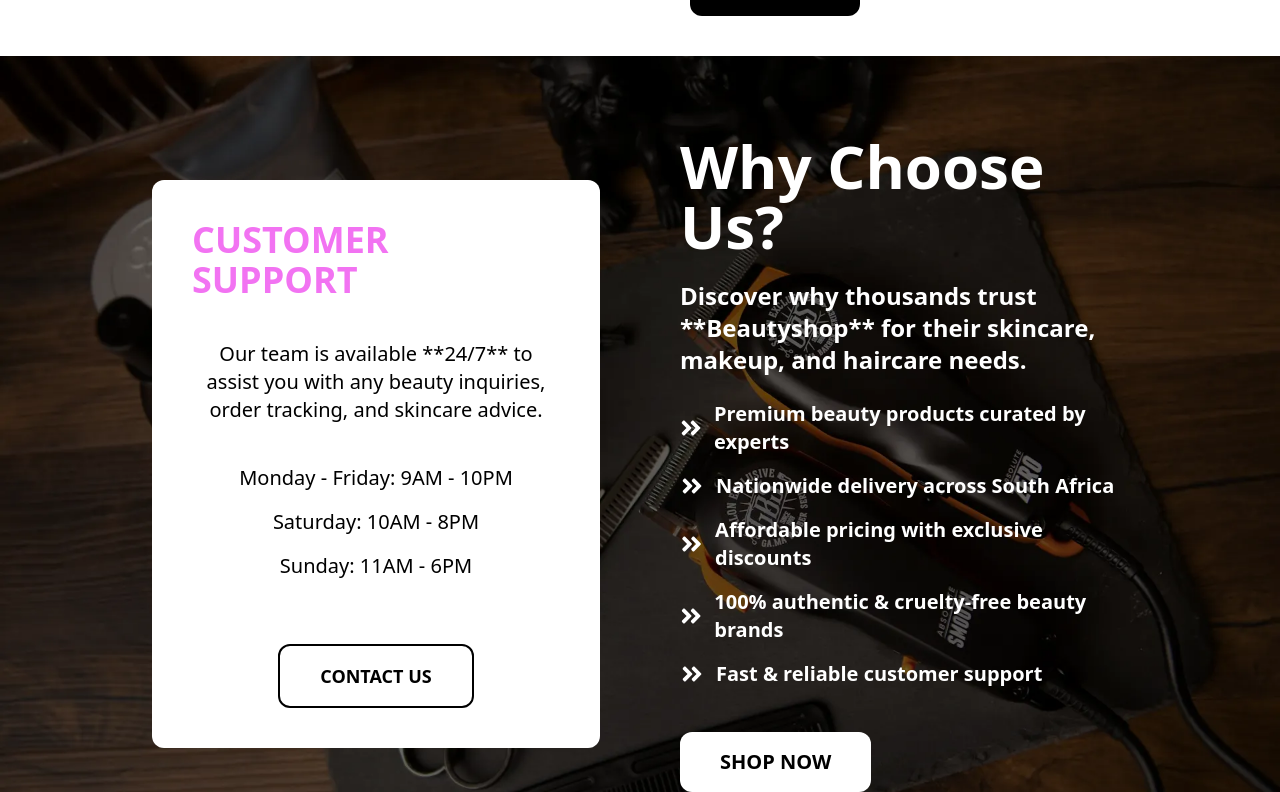
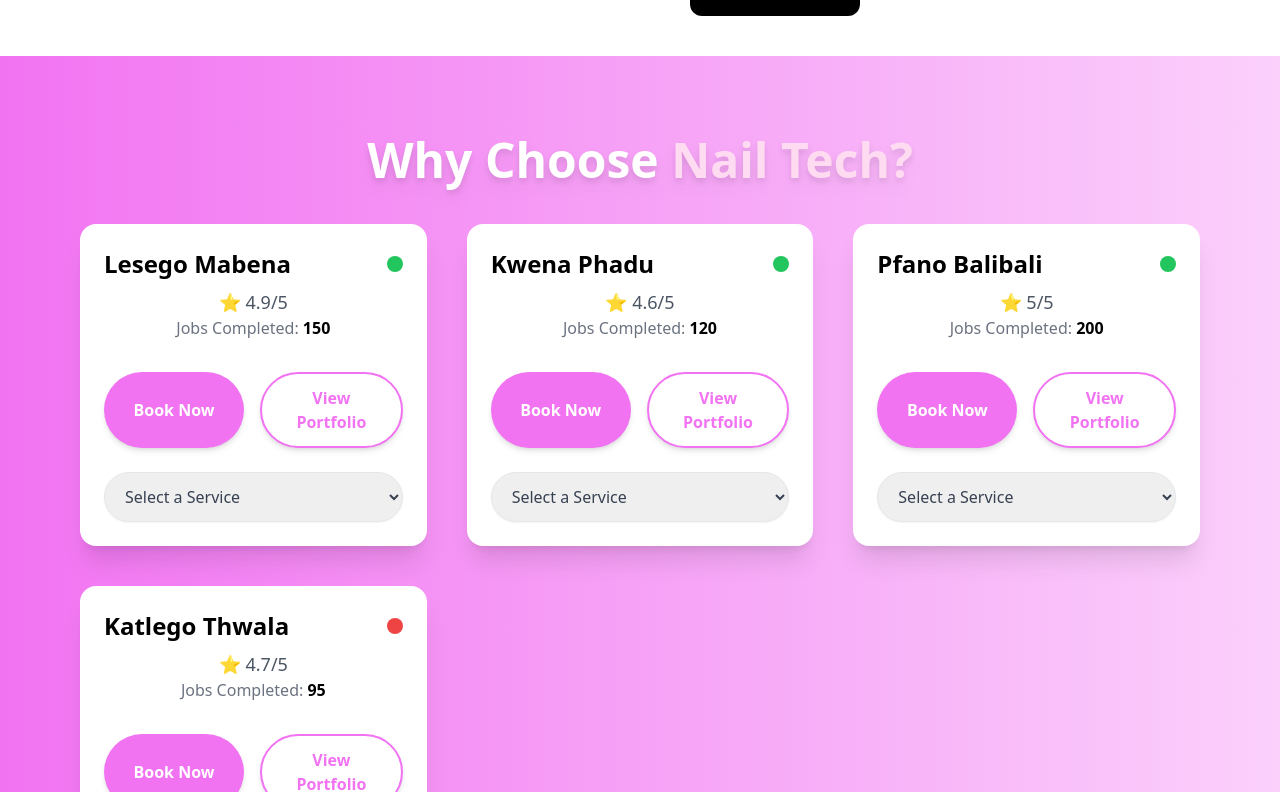
Before and after one commit to BertoSalva/BeautyShop, a React (Vite) app: page / in a window 1280 px wide. Shown: the part 1148-1940 px from the top of the page. Built offline with nearby package versions, Linux system fonts and the light colour scheme.

Commit message:
Nail-Tech

```diff
--- a/src/Sections/WhyChoose.jsx
+++ b/src/Sections/WhyChoose.jsx
@@ -1,11 +1,15 @@
-import React, { useEffect } from 'react'
-import whyimg from '../assets/images/why3.webp'
-import { FaAngleDoubleRight } from "react-icons/fa";
+import React, { useEffect } from 'react';
 import AOS from 'aos';
 import 'aos/dist/aos.css';
 
+const nailTechs = [
+  { name: 'Lesego Mabena', rating: 4.9, jobsDone: 150, isOnline: true },
+  { name: 'Kwena Phadu', rating: 4.6, jobsDone: 120, isOnline: true },
+  { name: 'Pfano Balibali', rating: 5.0, jobsDone: 200, isOnline: true },
+  { name: 'Katlego Thwala', rating: 4.7, jobsDone: 95, isOnline: false },
+];
+
 const WhyChoose = () => {
-
   useEffect(() => {
     AOS.init({
       offset: 200,
@@ -13,64 +17,61 @@ const WhyChoose = () => {
       easing: 'ease-in-sine',
       delay: 100,
     });
-  }, [])
+  }, []);
 
   return (
-    <section id='about' className='w-full md:px-20 px-10 md:py-20 py-10 flex flex-col md:flex-row justify-center items-center gap-20 bg-cover bg-center' style={{ backgroundImage: `url(${whyimg})` }}>
+    <section
+      id='about'
+      className='w-full md:px-20 px-10 md:py-20 py-10 flex flex-col items-center gap-10'
+      style={{ background: 'linear-gradient(to right,  #f273f2, #fbd0fb)' }}
+    >
 
-      {/* Customer Support Section */}
-      <div data-aos="zoom-in" className='flex flex-col justify-center items-center gap-10 bg-white p-10 rounded-xl md:w-[40%] w-full'>
-        <h1 className='text-[#f273f2] text-4xl font-bold'>CUSTOMER SUPPORT</h1>
-        <p className='text-xl text-black font-medium text-center'>
-          Our team is available **24/7** to assist you with any beauty inquiries, order tracking, and skincare advice.
-        </p>
-        <div className='flex flex-col justify-center items-center gap-4'>
-          <p className='text-xl text-black font-lg'>Monday - Friday: 9AM - 10PM</p>
-          <p className='text-xl text-black font-lg'>Saturday: 10AM - 8PM</p>
-          <p className='text-xl text-black font-lg'>Sunday: 11AM - 6PM</p>
-        </div>
+      {/* Section Title */}
+      <h1 data-aos="zoom-in" className='text-5xl font-bold text-center text-white drop-shadow-lg'>
+        Why Choose <span className="text-[#ffdbf2]">Nail Tech?</span>
+      </h1>
 
-        <button className='px-10 py-4 rounded-xl border-2 border-black text-black font-semibold text-lg hover:bg-[#f273f2] hover:text-white mt-6'>
-          CONTACT US
-        </button>
+      {/* Nail Tech Profiles */}
+      <div className='grid md:grid-cols-3 grid-cols-1 gap-10 w-full max-w-6xl'>
+        {nailTechs.map((tech, index) => (
+          <div
+            key={index}
+            className='bg-white shadow-xl rounded-2xl p-6 flex flex-col items-center text-center transform transition duration-300 hover:scale-105'
+          >
+            {/* Online Status & Name */}
+            <div className="w-full flex items-center justify-between">
+              <h2 className='text-2xl font-bold text-black'>{tech.name}</h2>
+              <span className={`w-4 h-4 rounded-full ${tech.isOnline ? 'bg-green-500' : 'bg-red-500'}`} />
+            </div>
+
+            {/* Rating */}
+            <p className='text-lg text-gray-600 mt-2'>⭐ {tech.rating}/5</p>
+
+            {/* Jobs Done */}
+            <p className='text-md text-gray-500 mb-4'>Jobs Completed: <span className="font-semibold text-black">{tech.jobsDone}</span></p>
+
+            {/* Action Buttons */}
+            <div className="flex gap-4 mt-4 w-full">
+              <button className='bg-[#f273f2] text-white px-6 py-3 rounded-full font-semibold hover:bg-[#d95cd6] transition w-full shadow-md'>
+                Book Now
+              </button>
+              <button className='bg-white text-[#f273f2] border-2 border-[#f273f2] px-6 py-3 rounded-full font-semibold hover:bg-[#f273f2] hover:text-white transition w-full shadow-md'>
+                View Portfolio
+              </button>
+            </div>
+
+            {/* Service Selection Dropdown */}
+            <select className='mt-6 px-4 py-3 border rounded-full text-gray-700 focus:outline-none focus:ring-2 focus:ring-[#f273f2] shadow-sm w-full'>
+              <option>Select a Service</option>
+              <option>Manicure</option>
+              <option>Pedicure</option>
+              <option>Full Set Acrylics</option>
+            </select>
+          </div>
+        ))}
       </div>
-
-      {/* Why Choose Us Section */}
-      <div data-aos="slide-up" data-aos-delay="200" className='md:w-[40%] w-full flex flex-col justify-center items-start gap-6 h-fit'>
-        <h1 className='text-6xl text-white font-bold'>Why Choose Us?</h1>
-        <p className='text-2xl font-semibold text-white'>
-          Discover why thousands trust **Beautyshop** for their skincare, makeup, and haircare needs.
-        </p>
-        <div id='icon-list' className='flex flex-col justify-center items-start gap-4'>
-          <div id='icon-box' className='flex justify-center items-center gap-3'>
-            <FaAngleDoubleRight className='text-white size-6' />
-            <h1 className='text-xl text-white font-semibold'>Premium beauty products curated by experts</h1>
-          </div>
-          <div id='icon-box' className='flex justify-center items-center gap-3'>
-            <FaAngleDoubleRight className='text-white size-6' />
-            <h1 className='text-xl text-white font-semibold'>Nationwide delivery across South Africa</h1>
-          </div>
-          <div id='icon-box' className='flex justify-center items-center gap-3'>
-            <FaAngleDoubleRight className='text-white size-6' />
-            <h1 className='text-xl text-white font-semibold'>Affordable pricing with exclusive discounts</h1>
-          </div>
-          <div id='icon-box' className='flex justify-center items-center gap-3'>
-            <FaAngleDoubleRight className='text-white size-6' />
-            <h1 className='text-xl text-white font-semibold'>100% authentic & cruelty-free beauty brands</h1>
-          </div>
-          <div id='icon-box' className='flex justify-center items-center gap-3'>
-            <FaAngleDoubleRight className='text-white size-6' />
-            <h1 className='text-xl text-white font-semibold'>Fast & reliable customer support</h1>
-          </div>
-        </div>
-
-        <button className='text-black px-10 py-4 bg-white hover:bg-[#f273f2] hover:text-black rounded-xl font-semibold text-xl mt-5'>
-          SHOP NOW
-        </button>
-      </div>
-
     </section>
-  )
-}
+  );
+};
 
 export default WhyChoose;
--- a/src/components/Header.jsx
+++ b/src/components/Header.jsx
@@ -12,7 +12,7 @@ const Header = ({ isLoggedIn, setIsLoggedIn }) => {
 
   const navItems = [
     { link: 'Home', path: 'home', type: 'scroll' },
-    { link: 'About', path: 'about', type: 'scroll' },
+    { link: 'Nail-Tech', path: 'about', type: 'scroll' },
     { link: 'Pricing', path: 'pricing', type: 'scroll' },
     { link: 'Services', path: 'services', type: 'scroll' },
     { link: 'Testimonial', path: 'testimonial', type: 'scroll' },
```
